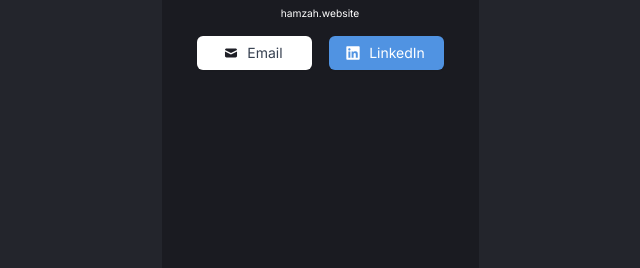
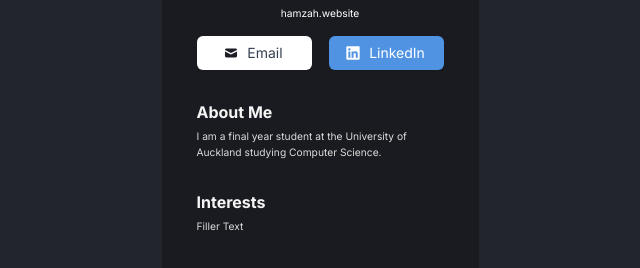
Before and after one commit to realiru/LearnReact, a React (Vite) app in the folder Project - Digital Business Card/Business Card/: page / in a window 1280 px wide. Shown: the part 400-668 px from the top of the page, without its empty margins (320-960 px from the left). Built offline with nearby package versions, Linux system fonts and the light colour scheme.

Commit message:
Finished BodyText ouline
Finished the skeleton for the BodyText component. Need to add correct text. Styling all done.

```diff
--- a/Project - Digital Business Card/Business Card/src/App.jsx
+++ b/Project - Digital Business Card/Business Card/src/App.jsx
@@ -1,7 +1,7 @@
 import Photo from './assets/photo.png';
 import PersonalInfo from './components/PersonalInfo';
 import Buttons from './components/Buttons';
-
+import Body from './components/BodyText';
 
 function App() {
   return(
@@ -11,6 +11,8 @@ function App() {
     <div className="text--container">
     <PersonalInfo />
     <Buttons />
+    <Body />
+
     </div>
     </div>
   )
--- a/Project - Digital Business Card/Business Card/src/components/BodyText.jsx
+++ b/Project - Digital Business Card/Business Card/src/components/BodyText.jsx
@@ -1,2 +1,17 @@
 import React from "react";
-// add About and Interests text
+// add correct text in fields
+
+export default function BodyText() {
+    return (
+        <div className="bodytext">
+            <h1>About Me</h1>
+            <p>
+                I am a final year student at the University of Auckland studying Computer Science.
+            </p>
+            <h1>Interests</h1>
+            <p>
+                Filler Text
+            </p>
+        </div>
+    )
+}
--- a/Project - Digital Business Card/Business Card/src/index.css
+++ b/Project - Digital Business Card/Business Card/src/index.css
@@ -144,3 +144,33 @@ button>img{
   /* shadow/sm */
   box-shadow: 0px 1px 2px 0px rgba(0, 0, 0, 0.05);
   }
+
+/* Body Text */
+.bodytext{
+  display: flex;
+  flex-direction: column;
+  flex-wrap: nowrap;
+  margin: 0px 35px 0px 35px;
+  }
+
+.bodytext>h1{
+  color: #F5F5F5;
+  font-family: Inter;
+  font-size: 16px;
+  font-style: normal;
+  font-weight: 700;
+  line-height: 150%; /* 24px */
+
+  margin: 30px 0px 0px 0px;
+  }
+
+.bodytext>p{
+  color: #DCDCDC;
+font-family: Inter;
+font-size: 10.24px;
+font-style: normal;
+font-weight: 400;
+line-height: 150%; /* 15.36px */
+
+margin: 5px 0px 0px 0px;
+}
```
Also changed, not shown: Project - Digital Business Card/Business Card/src/assets/GitHub Icon.svg (added), Project - Digital Business Card/Business Card/src/assets/Instagram Icon.png (added).
